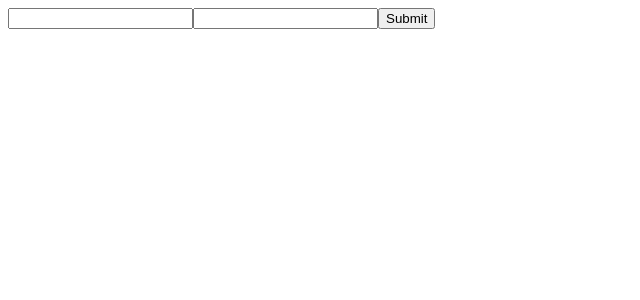
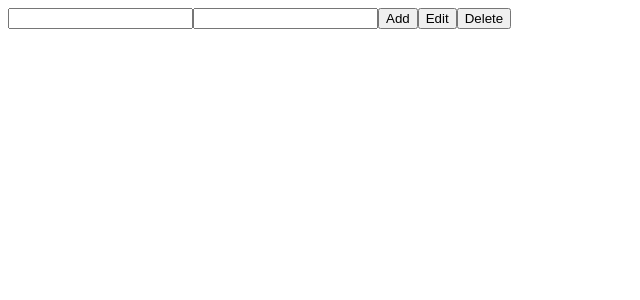
Before and after one commit to vietsanto1990/React-Redux, a React (Create React App) app: page / in a window 1280 px wide. Shown: the top 300 px of the page, without its empty margins (0-640 px from the left). Built offline with nearby package versions, Linux system fonts and the light colour scheme.

Commit message:
Add more action creators in add container component

```diff
--- a/src/pages/location/containers/AddLocation.js
+++ b/src/pages/location/containers/AddLocation.js
@@ -2,32 +2,45 @@
 import { connect } from 'react-redux'
 import { addLocation } from '../actions'
 
-let AddLocation = ({ dispatch }) => {
-  let name, description;
+class AddLocation extends React.Component {
+  constructor(props) {
+    super(props)
+    this.name = ''
+    this.description = ''
+  }
+
+  onAddLocation() {
+    alert('onAddLocation')
+  }
+
+  onEditLocation() {
+    alert('onEditLocation')
+  }
+
+  onDeleteLocation() {
+    alert('onDeleteLocation')
+    dispatch(addLocation(this.name.value, this.description.value))
+  }
+
+  render() {
     return (
     	<div>
-  	  <form onSubmit={e => {
-  	  	e.preventDefault()
-  	  	if (!name.value.trim() && !description.value.trim()) {
-          return
-        }
-        dispatch(addLocation(name.value, description.value))
-        name.value = ''
-        description.value= ''
-  	  }} >
-
+    	  <form>
     	    <input ref={node => {
-          name = node
+            this.name = node
           }} />
 
           <input ref={node => {
-          description = node
+            this.description = node
           }} />
 
-	    <input type="submit" value="Submit" />
+  	    <button type="button" value="Add" onClick={this.onAddLocation.bind(this)}>Add</button>
+        <button type="button" value="Edit" onClick={this.onEditLocation.bind(this)}>Edit</button>
+        <button type="button" value="Delete" onClick={this.onDeleteLocation.bind(this)}>Delete</button>
     	  </form>
     	</div>
     )
+  }
 }
 
 AddLocation = connect()(AddLocation)
```
Lines whose indentation alone changed are shown as unchanged.
